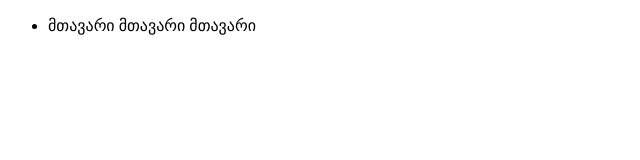
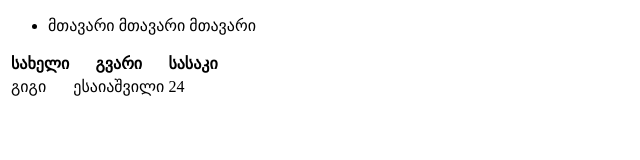
Before and after one commit to gigiesa/Lesson4, a plain HTML site: page index.html in a window 1280 px wide. Shown: the whole page, without its empty margins (0-640 px from the left). Drawn offline with Linux system fonts and the light colour scheme.

Commit message:
added section and table and changed color and font size

```diff
--- a/index.html
+++ b/index.html
@@ -15,6 +15,26 @@
 			<a>მთავარი</a>
 		</li>
 	</ul>
+<section>
+	<table>
+		<thead>
+			<tr>
+				<th>სახელი</th>
+				<th>გვარი</th>
+				<th>სასაკი</th>
+
+			</tr>
+		</thead>
+		<tbody>
+			<tr>
+				<td>გიგი</td>
+				<td>ესაიაშვილი</td>
+				<td>24</td>
+			</tr>
+		</tbody>
+	</table>
+
+</section>
 </header>
 </body>
 </html>
--- a/style.css
+++ b/style.css
@@ -1,3 +1,7 @@
 a{
 	color: black;
 }
+.seciton{
+	color: darkred;
+	font-size: 20 pix;
+}
```
Also changed, not shown: images/face.png (added).
